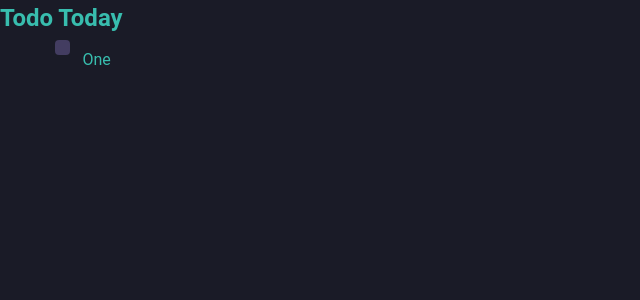
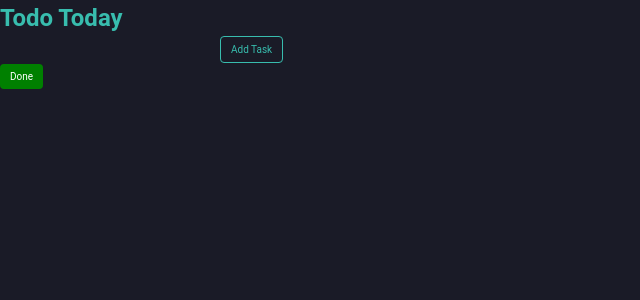
Before and after one commit to Jompa14/todo_today, a Vue app: page / in a window 1280 px wide. Shown: the top 300 px of the page, without its empty margins (0-640 px from the left). Built offline with nearby package versions, Linux system fonts and the light colour scheme; the HTML template or start-up script is replaced by a standard one.

Commit message:
mixin button

```diff
--- a/src/components/todoList.vue
+++ b/src/components/todoList.vue
@@ -1,14 +1,41 @@
 <template lang="html">
     <div class="wrapper">
         <h2>Todo Today</h2>
+        <div class="addTask">
+            <label>
+                <input
+                    v-model="task"
+                    type="text"
+                >
+            </label>
+            <button
+                type="button"
+                name="button"
+                class="addTaskButton"
+                @click="addTask"
+            >
+                Add Task
+            </button>
+        </div>
+        <div class="tasks">
             <label
+                v-for="(task, index) in tasks"
+                :key="index"
                 class="container"
-
             >
-            One
+                {{task}}
             <input type="checkbox">
             <span class="checkmark"></span>
         </label>
+        </div>
+        <div class="manageTasks">
+            <button
+                class="manageButton"
+                type="button"
+            >
+                Done
+            </button>
+        </div>
     </div>
 </template>
 
@@ -17,12 +44,33 @@ export default {
     data: function () {
         return {
           tasks: [],
+          task: '',
+        }
+      },
+    methods: {
+        addTask: function () {
+            this.tasks.push(this.task);
+            this.task = '';
         }
     },
 }
 </script>
 
 <style lang="scss" scoped>
+@mixin button {
+    border-radius: 4px;
+    padding: 5px 10px;
+    font-size: 10px;
+}
+.addTaskButton {
+    @include button;
+    border: 1px solid var(--main-text-color);
+}
+.manageButton {
+    @include button;
+    background-color: green;
+    color: white;
+}
 .container {
     display: block;
     position: relative;
@@ -34,16 +82,16 @@ export default {
     -moz-user-select: none;
     -ms-user-select: none;
     user-select: none;
-}
-
     /* Hide the browser's default checkbox */
-.container input {
+    input {
         position: absolute;
         opacity: 0;
         cursor: pointer;
         height: 0;
         width: 0;
     }
+}
+
 
 /* Create a custom checkbox */
 .checkmark {
```
Lines whose indentation alone changed are shown as unchanged.
